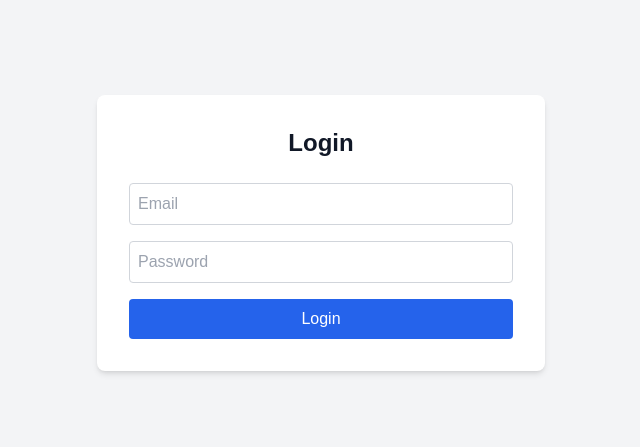
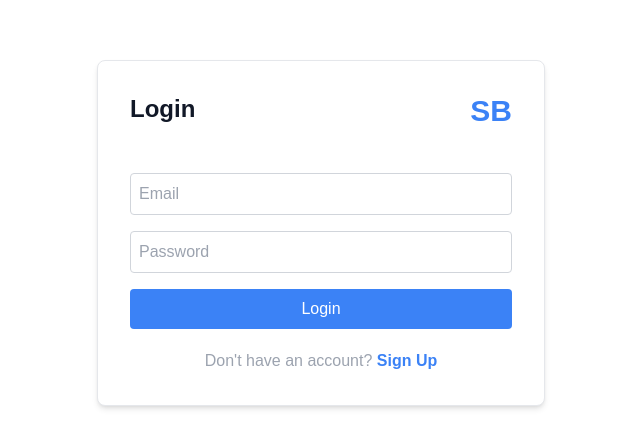
Before and after one commit to yogeshgosavii/train-booking-frontend, a Next.js app: page /login in a window 1280 px wide. Shown: the part 167-614 px from the top of the page, without its empty margins (319-959 px from the left). Built offline with nearby package versions, Linux system fonts and the light colour scheme.

Commit message:
booking ui update

```diff
--- a/src/app/book/page.tsx
+++ b/src/app/book/page.tsx
@@ -27,6 +27,19 @@ export default function BookingPage() {
 
   useEffect(() => {
     const token = localStorage.getItem("token");
+    const fetchBookedSeats = async () => {
+      try {
+        const res = await fetch("https://train-booking-backend-gray.vercel.app/api/bookings/booked"); // change to your actual API
+        const data = await res.json();
+        console.log("Booked seats response:", data.bookedSeats);
+
+        setBookedSeats(data.bookedSeats || []);
+      } catch (err) {
+        console.error("Failed to fetch booked seats", err);
+      }
+    };
+
+    fetchBookedSeats();
 
     if (!token) {
       setLoading(false);
@@ -54,19 +67,7 @@ export default function BookingPage() {
         setLoading(false);
       });
 
-      const fetchBookedSeats = async () => {
-        try {
-          const res = await fetch("https://train-booking-backend-gray.vercel.app/api/bookings/booked"); // change to your actual API
-          const data = await res.json();
-          console.log("Booked seats response:", data.bookedSeats);
 
-          setBookedSeats(data.bookedSeats || []);
-        } catch (err) {
-          console.error("Failed to fetch booked seats", err);
-        }
-      };
-
-      fetchBookedSeats();
   }, []);
 
   const handleBooking = () => {
@@ -134,7 +135,7 @@ export default function BookingPage() {
         ) : (
           <a
             href="/login"
-            className=" max-w-md text-blue-500 px-4 py-2 rounded text-center hover:bg-blue-700"
+            className=" max-w-md text-blue-500 px-4 py-2 rounded text-center "
           >
             Login
           </a>
@@ -156,7 +157,7 @@ export default function BookingPage() {
         onClick={handleBooking}
         disabled={!user || loading}
         className={`mt-6 px-6 py-3 text-lg sticky bottom-0 md:rounded md:mb-5 w-screen md:max-w-lg text-white font-medium ${
-          (user || !loading)
+          (user && !loading)
             ? "bg-green-600 "
             : "bg-green-300 cursor-not-allowed"
         }`}
--- a/src/app/login/page.tsx
+++ b/src/app/login/page.tsx
@@ -1,49 +1,57 @@
-'use client'
+"use client";
 
-import { login } from '@/services/authServices'
-import { useState, useEffect } from 'react'
-import { useRouter } from 'next/navigation'
+import { login } from "@/services/authServices";
+import { useState, useEffect } from "react";
+import { useRouter } from "next/navigation";
 
 export default function LoginPage() {
-  const [email, setEmail] = useState('')
-  const [password, setPassword] = useState('')
-  const [message, setMessage] = useState('')
-  const [isClient, setIsClient] = useState(false)
+  const [email, setEmail] = useState("");
+  const [password, setPassword] = useState("");
+  const [message, setMessage] = useState("");
+  const [isClient, setIsClient] = useState(false);
+  const [loading, setLoading] = useState(false);
 
   // This ensures that we only call `useRouter` after the component has mounted
-  const router = useRouter()
+  const router = useRouter();
 
   useEffect(() => {
-    setIsClient(true) // This will ensure `useRouter` is only called after the component mounts
-  }, [])
+    setIsClient(true); // This will ensure `useRouter` is only called after the component mounts
+  }, []);
 
   const handleLogin = async (e: React.FormEvent) => {
-    e.preventDefault()
+    e.preventDefault();
 
     try {
-      const data = await login(email, password)
+      const data = await login(email, password);
 
       if (data && data.token) {
-        localStorage.setItem('token', data.token)
-        setMessage('Login successful!')
+        localStorage.setItem("token", data.token);
+        setMessage("Login successful!");
         // Redirect after successful login
-        router.push('/book')  // Use router.push to redirect
+        router.push("/book"); // Use router.push to redirect
       } else {
-        setMessage('Login failed')
+        setMessage("Login failed");
       }
     } catch (err) {
-      console.error(err)
-      setMessage('Something went wrong')
+      console.error(err);
+      setMessage("Something went wrong");
     }
-  }
+  };
 
   if (!isClient) return null; // Prevent rendering on the server side
 
   return (
-    <div className="min-h-screen flex items-center justify-center">
-      <form onSubmit={handleLogin} className="bg-white p-8 rounded-lg shadow-md w-full max-w-md">
-        <h2 className="text-2xl font-bold mb-6 text-center">Login</h2>
-
+    <div className="h-dvh flex items-center bg-white justify-center">
+      <form
+        onSubmit={handleLogin}
+        className="bg-white p-8 rounded-lg h-fit sm:border sm:shadow-md w-full sm:max-w-md"
+      >
+        <div className="flex justify-between items-center mb-6">
+          <h2 className="text-2xl font-bold mb-6 text-center">Login</h2>
+          <a href="/book" className="text-3xl font-bold mb-5 text-blue-500">
+            SB
+          </a>
+        </div>
         <input
           type="email"
           placeholder="Email"
@@ -62,13 +70,21 @@ export default function LoginPage() {
         />
         <button
           type="submit"
-          className="w-full bg-blue-600 text-white py-2 rounded hover:bg-blue-700"
+          disabled={loading}
+          className="w-full bg-blue-500 disabled:bg-blue-300 text-white py-2 rounded "
         >
-          Login
+          {loading ? "Logining..." : "Login"}
         </button>
 
         {message && <p className="text-center mt-4 text-red-500">{message}</p>}
+
+        <p className="mt-5 justify-self-center text-gray-400">
+          Don't have an account?{" "}
+          <a href="/signup" className="text-blue-500 font-semibold">
+            Sign Up
+          </a>
+        </p>
       </form>
     </div>
-  )
+  );
 }
--- a/src/app/signup/page.tsx
+++ b/src/app/signup/page.tsx
@@ -1,42 +1,48 @@
-'use client'
+"use client";
 
-import { useState } from 'react'
-import { signup } from '@/services/authServices'
-import { useRouter } from 'next/navigation'
-
+import { useState } from "react";
+import { signup } from "@/services/authServices";
+import { useRouter } from "next/navigation";
 
 export default function SignupPage() {
-  const [name, setName] = useState('')
-  const [email, setEmail] = useState('')
-  const [password, setPassword] = useState('')
-  const [message, setMessage] = useState('')
-  const router = useRouter()
-
+  const [name, setName] = useState("");
+  const [email, setEmail] = useState("");
+  const [password, setPassword] = useState("");
+  const [message, setMessage] = useState("");
+  const [loading, setLoading] = useState(false);
+  const router = useRouter();
 
   const handleSignup = async (e: React.FormEvent) => {
-    e.preventDefault()
+    e.preventDefault();
 
     try {
-      const data = await signup( name, email, password )
-
+      const data = await signup(name, email, password);
 
       if (data && data.token) {
-        localStorage.setItem('token', data.token)
-        setMessage('Signup successful!')
-        router.push('/book')
+        localStorage.setItem("token", data.token);
+        setMessage("Signup successful!");
+        router.push("/book");
       } else {
-        setMessage('Signup failed')
+        setMessage("Signup failed");
       }
     } catch (err) {
-      console.error(err)
-      setMessage('Something went wrong')
+      console.error(err);
+      setMessage("Something went wrong");
     }
-  }
+  };
 
   return (
-    <div className="min-h-screen flex items-center justify-center">
-      <form onSubmit={handleSignup} className="bg-white p-8 rounded-lg shadow-md w-full max-w-md">
-        <h2 className="text-2xl font-bold mb-6 text-center">Signup</h2>
+    <div className="h-dvh flex flex-col items-center bg-white justify-center">
+      <form
+        onSubmit={handleSignup}
+        className="bg-white p-8 rounded-lg sm:border sm:shadow-md w-full max-w-md"
+      >
+        <div className="flex justify-between items-center mb-6">
+          <h2 className="text-2xl font-bold mb-6 text-center">Signup</h2>
+          <a href="/book" className="text-3xl font-bold mb-5 text-blue-500">
+            SB
+          </a>
+        </div>
 
         <input
           type="text"
@@ -64,13 +70,21 @@ export default function SignupPage() {
         />
         <button
           type="submit"
-          className="w-full bg-green-600 text-white py-2 rounded hover:bg-green-700"
+          disabled={loading}
+          className="w-full bg-green-500 disabled:bg-green-300 text-white py-2 rounded "
         >
-          Signup
+          {loading ? "Signing up..." : "Signup"}
         </button>
 
         {message && <p className="text-center mt-4 text-red-500">{message}</p>}
+
+        <p className="mt-5 justify-self-center text-gray-400">
+          Have an account?{" "}
+          <a href="/login" className="text-blue-500 font-semibold">
+            Login
+          </a>
+        </p>
       </form>
     </div>
-  )
+  );
 }
--- a/src/components/SeatGrid.tsx
+++ b/src/components/SeatGrid.tsx
@@ -245,23 +245,10 @@ export default function SeatGrid({
             value={selectedCount}
             onChange={(e) => setSelectedCount(Number(e.target.value))}
           />
-          {/* <svg
-            xmlns="http://www.w3.org/2000/svg"
-            fill="none"
-            viewBox="0 0 24 24"
-            stroke-width="1.5"
-            stroke="currentColor"
-            className="size-10 bg-yellow-300 p-1.5 rounded-full"
-          >
-            <path
-              stroke-linecap="round"
-              stroke-linejoin="round"
-              d="M12 18v-5.25m0 0a6.01 6.01 0 0 0 1.5-.189m-1.5.189a6.01 6.01 0 0 1-1.5-.189m3.75 7.478a12.06 12.06 0 0 1-4.5 0m3.75 2.383a14.406 14.406 0 0 1-3 0M14.25 18v-.192c0-.983.658-1.823 1.508-2.316a7.5 7.5 0 1 0-7.517 0c.85.493 1.509 1.333 1.509 2.316V18"
-            />
-          </svg> */}
+
           <div className="flex flex-col items-center">
             <button
-              className=" px-4 py-2 bg-blue-600 border border-blue-600 text-white rounded-r hover:bg-blue-700"
+              className=" px-4 py-2 bg-blue-500 border border-blue-500 text-white rounded-r "
               onClick={suggestSeats}
             >
               Suggest
@@ -269,18 +256,11 @@ export default function SeatGrid({
           </div>
         </div>
       </div>
-      {/* <div className="flex flex-col items-center">
-        <button
-          className="mb-4 px-4 py-2 bg-blue-600 text-white rounded hover:bg-blue-700"
-          onClick={suggestSeats}
-        >
-          Suggest Seats
-        </button>
-      </div> */}
+
       <p className="bg-gray-200 text-center rounded-lg w-fit justify-self-center py-1 px-4 mb-3 font-semibold">Engine</p>
 
-      <div className=" bg-gray-50 p-4">
-        <div className="grid grid-cols-7  rounded-lg">{renderSeats()}</div>
+      <div className=" bg-gray-50 shadow-inner border rounded-xl p-4">
+        <div className="grid grid-cols-7 ">{renderSeats()}</div>
       </div>
     </div>
   );
--- a/src/services/authServices.ts
+++ b/src/services/authServices.ts
@@ -57,6 +57,15 @@ export const login = async (
   }
 };
 
+export const logout = (): { success: boolean } => {
+  // Remove token from all client-side storage
+  localStorage.removeItem('token');
+  sessionStorage.removeItem('token');
+
+  // Clear cookies if used (optional)
+  return { success: true };
+};
+
 export const getUserDetails = async (token: string): Promise<User | { error: string }> => {
   try {
     const res = await fetch(`${API_URL}/me`, {
```
Also changed, not shown: src/app/profile/page.tsx (+17 -7 lines).
